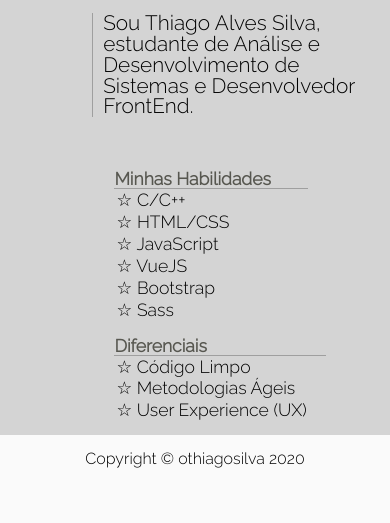
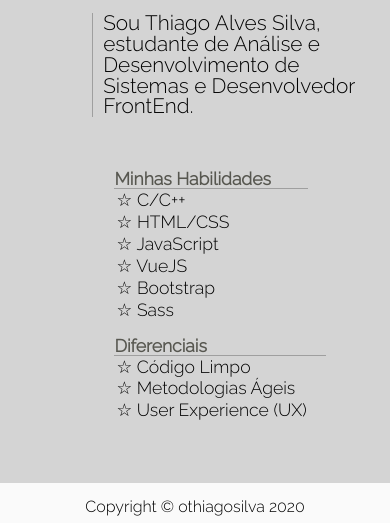
Before and after one commit to othiagosilva/othiagosilva.github.io, a plain HTML site: page index.html in a window 390 px wide. Shown: the part 329-852 px from the top of the page. Drawn offline with nearby package versions, Linux system fonts and the light colour scheme; files that its build step writes are made by us from their sources; a script that the page names is missing; a web font is replaced by a local one.

Commit message:
Update media-queries.scss

```diff
--- a/css/layout/media-queries.scss
+++ b/css/layout/media-queries.scss
@@ -13,7 +13,7 @@
 	}
 
 	.container {
-		height: 43em;
+		height: 46em;
 		display: flex;
 		flex-direction: column;
 		border: none;
```
